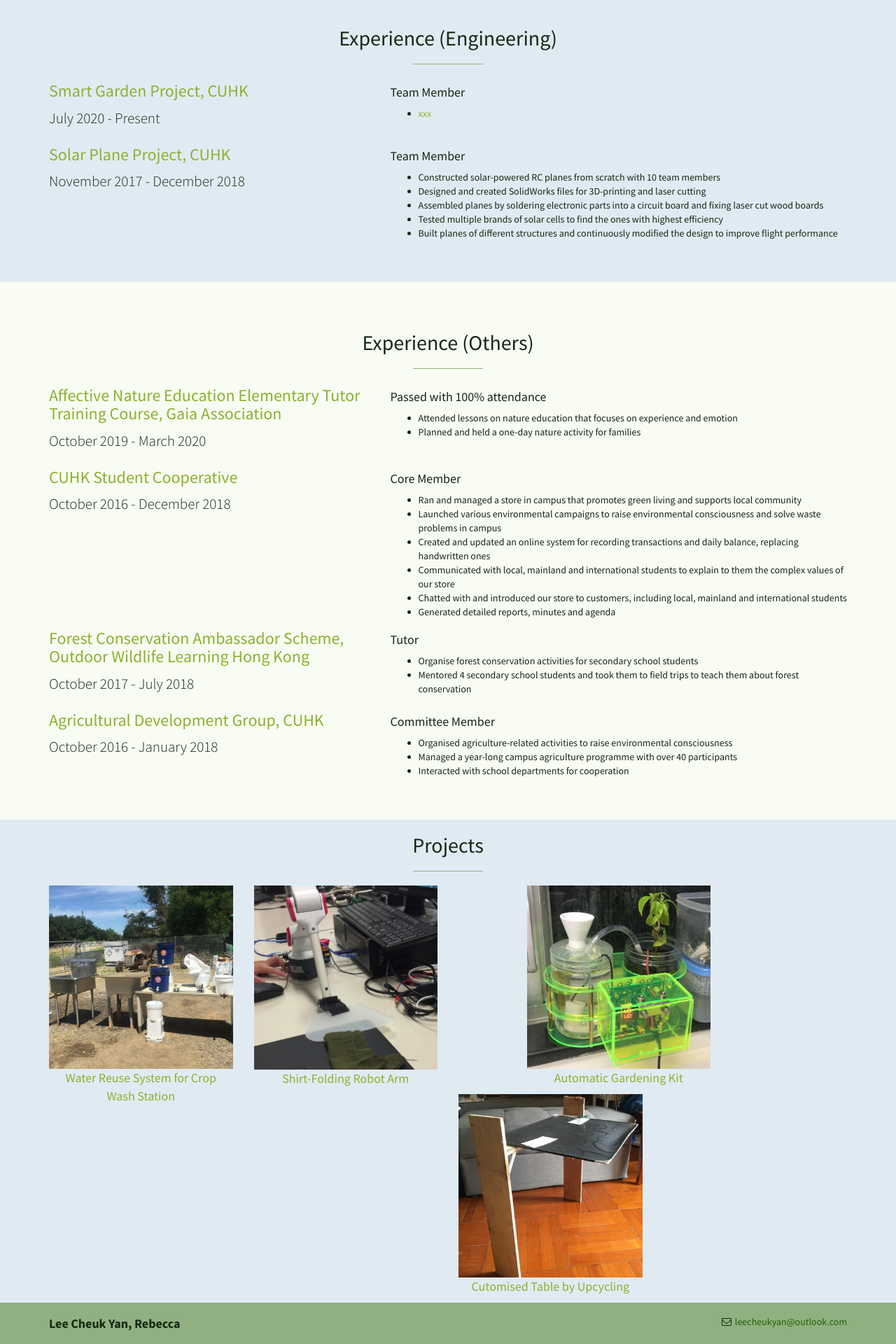
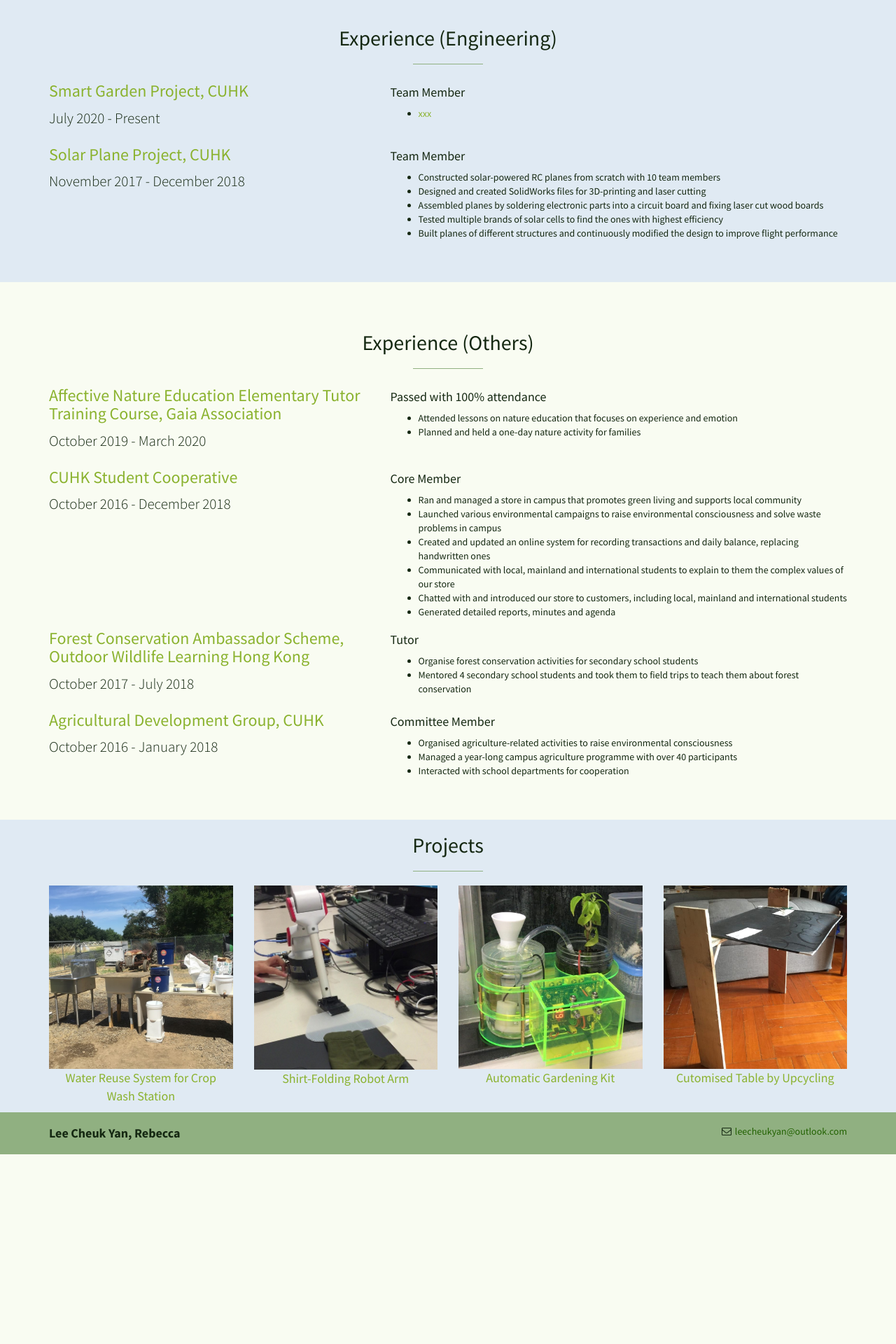
Before and after one commit to leelacceber/stylish-portfolio-jekyll-master, a Jekyll site: the page built from index.html, in a window 1280 px wide. Shown: the part 2444-4364 px from the top of the page at 70% size. Built offline with Jekyll 4.4.1, drawn with Linux system fonts in a browser that asks for light colours; after the commit the page ends 4093 px from its top, so only the background shows below that.

Commit message:
Update projects.html

```diff
--- a/_includes/projects.html
+++ b/_includes/projects.html
@@ -27,9 +27,6 @@
         </a>
       </div>
 
-      <div class="col-sm-1 col-md-0">
-      </div>
-
       <div class="col-sm-5 col-sm-offset-1 col-md-3 col-md-offset-0">
         <a href="https://leelacceber.github.io/Projects/ECA/Smart_Garden">
           <img class="img-portfolio img-responsive" src="img/smart garden.jpeg">
```
